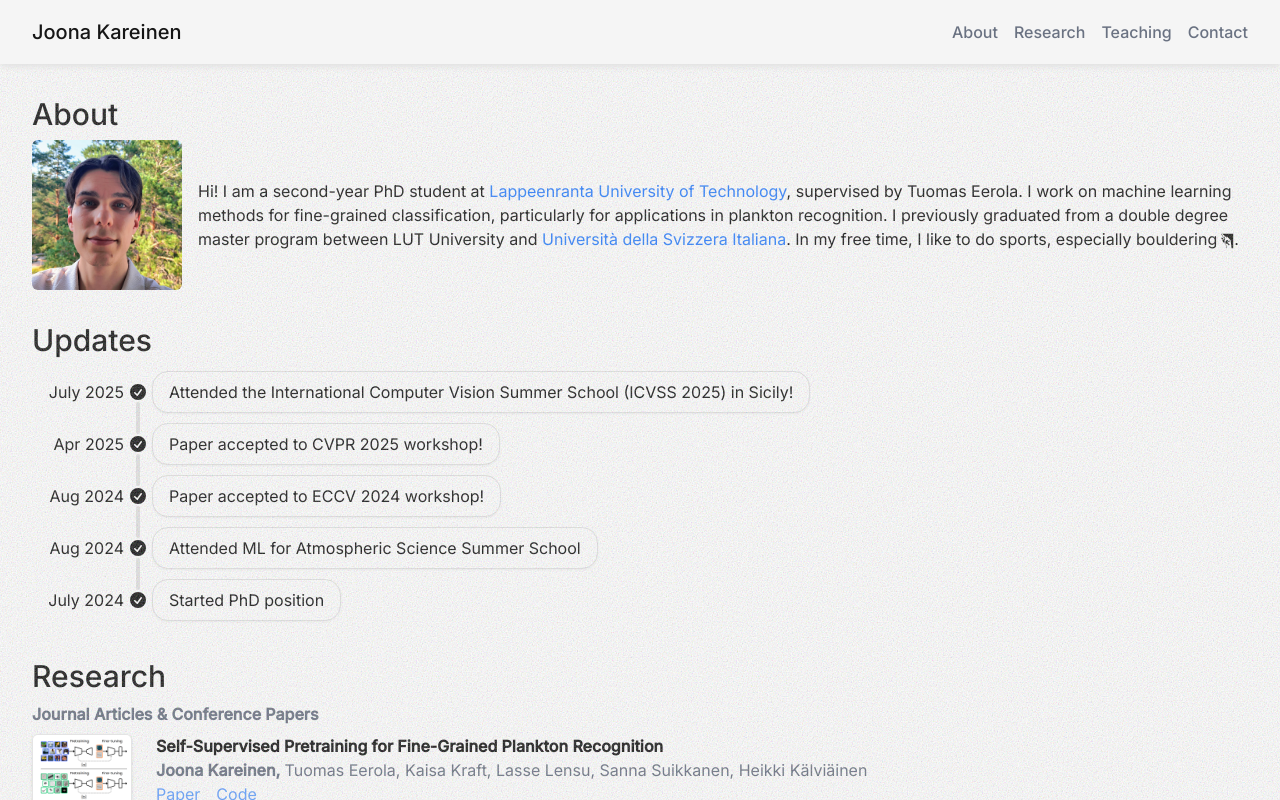
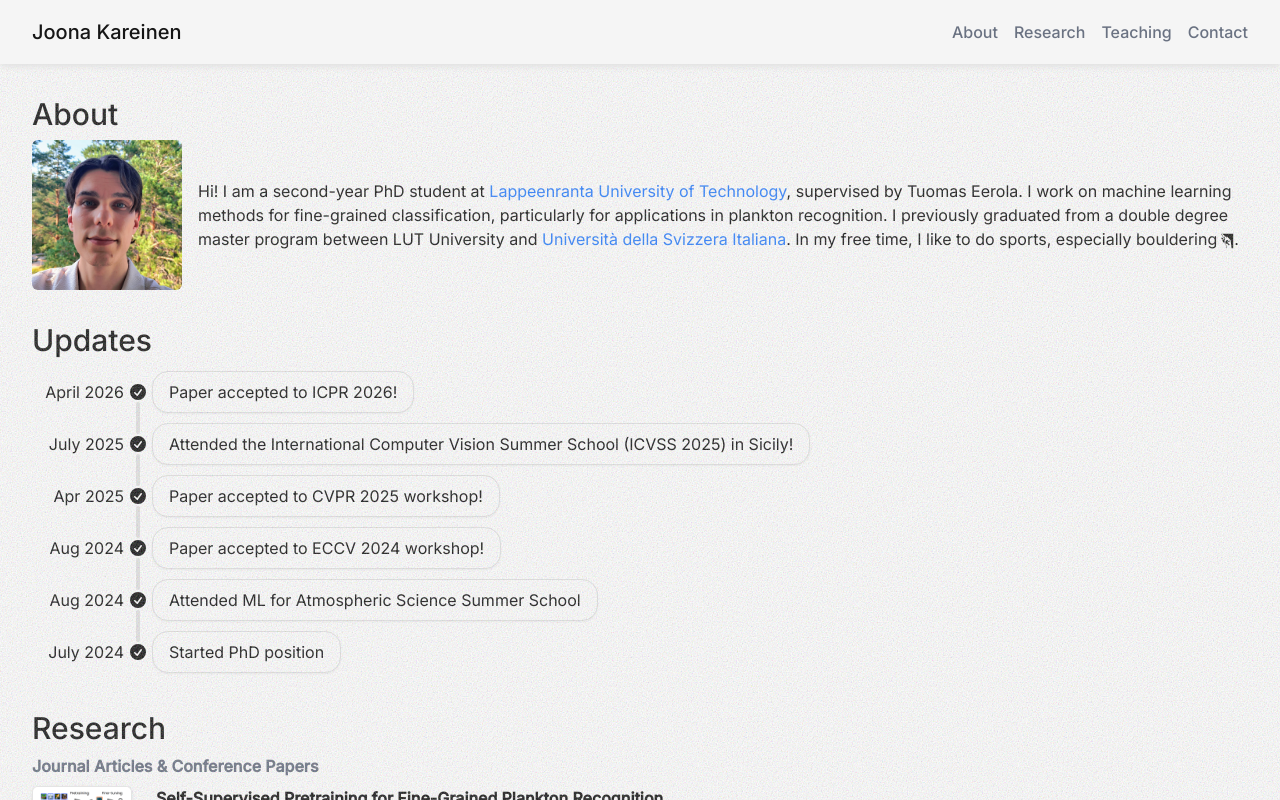
Before and after one commit to Jookare/homepage, a Next.js app: page / in a window 1280 px wide. Shown: the top 800 px of the page. Built offline with nearby package versions, Linux system fonts and the light colour scheme.

Commit message:
Update news items in timeline with new entries

```diff
--- a/src/app/components/sections/updates/main.jsx
+++ b/src/app/components/sections/updates/main.jsx
@@ -11,7 +11,8 @@ const News = () => {
                 <li>July 2024: Start PhD position.</li>
             </ul> */}
             <ul className="timeline timeline-vertical">
-                <NewsItem date={"July 2025"} title={"Attended the International Computer Vision Summer School (ICVSS 2025) in Sicily!"}  bot />
+                <NewsItem date={"April 2026"} title={"Paper accepted to ICPR 2026!"} bot />
+                <NewsItem date={"July 2025"} title={"Attended the International Computer Vision Summer School (ICVSS 2025) in Sicily!"} top bot />
                 <NewsItem date={"Apr 2025"} title={"Paper accepted to CVPR 2025 workshop!"} top bot />
                 <NewsItem date={"Aug 2024"} title={"Paper accepted to ECCV 2024 workshop!"} top bot />
                 <NewsItem date={"Aug 2024"} title={"Attended ML for Atmospheric Science Summer School"} top bot />
```
